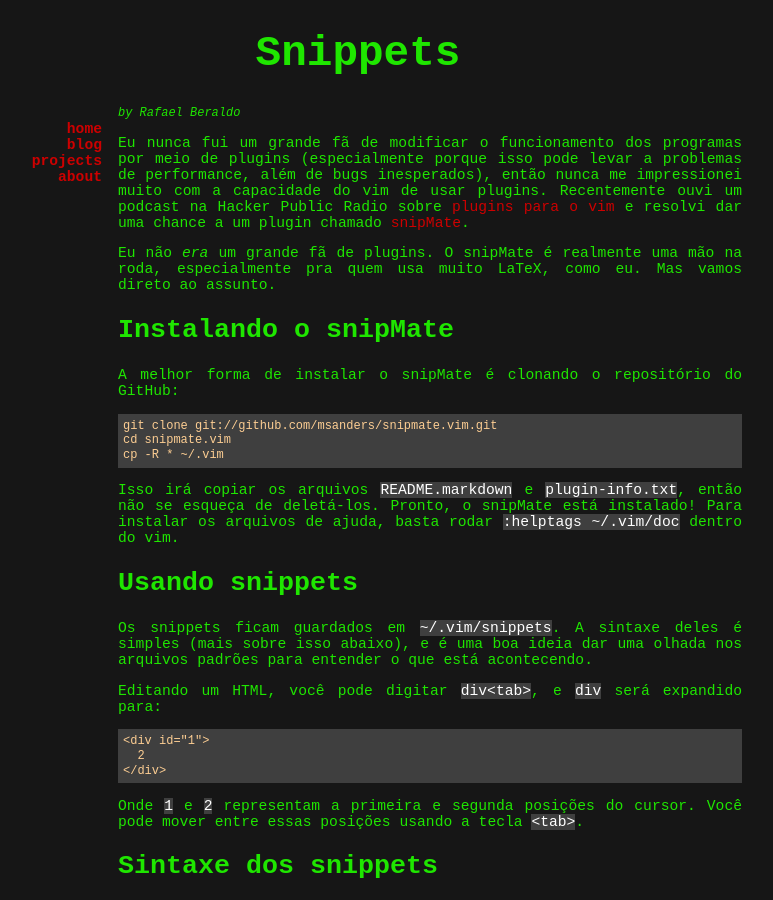
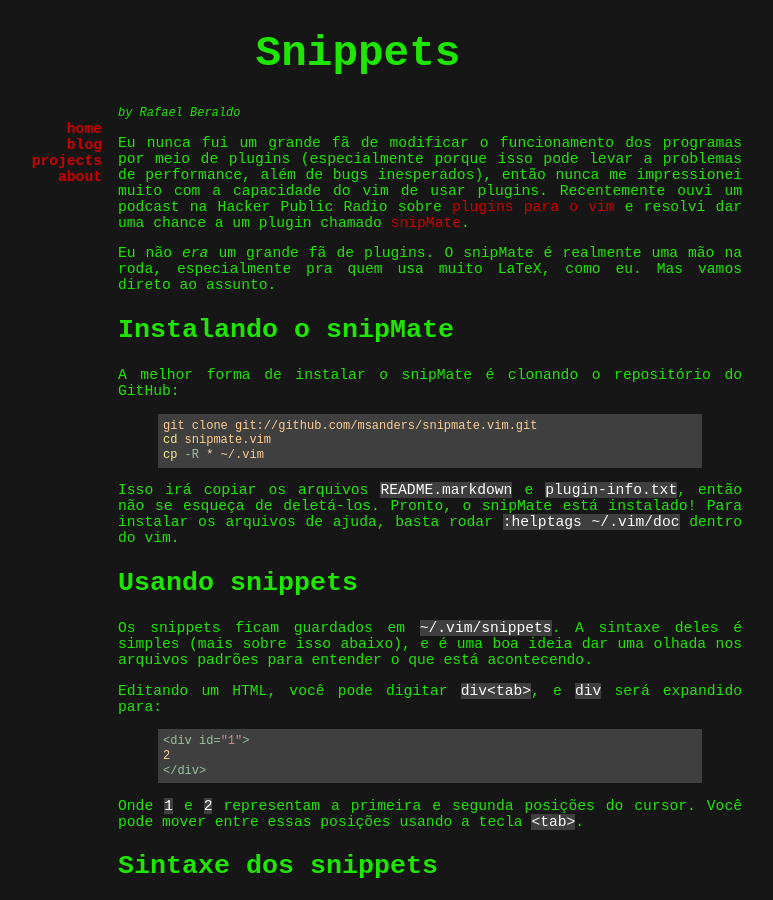
Before and after one commit to rberaldo/cabaladada, a Jekyll site: the page built from _posts/2012-10-14-snippets.markdown, in a window 1280 px wide and 900 px high. Shown: the whole window, without its empty margins (282-1055 px from the left). Built offline with Jekyll 4.4.1, drawn with Linux system fonts in a browser that asks for light colours; Markdown is read by kramdown in place of the engine named in the settings; comment, search, counter and statistics services are not loaded.

Commit message:
Modified post to look more like zenburn

```diff
--- a/_posts/2012-10-14-snippets.markdown
+++ b/_posts/2012-10-14-snippets.markdown
@@ -22,9 +22,11 @@ especialmente pra quem usa muito LaTeX, como eu. Mas vamos direto ao assunto.
 
 A melhor forma de instalar o snipMate é clonando o repositório do GitHub:
 
-    git clone git://github.com/msanders/snipmate.vim.git
-    cd snipmate.vim
-    cp -R * ~/.vim
+{% highlight bash %}
+git clone git://github.com/msanders/snipmate.vim.git
+cd snipmate.vim
+cp -R * ~/.vim
+{% endhighlight %}
 
 Isso irá copiar os arquivos `README.markdown` e `plugin-info.txt`, então não se
 esqueça de deletá-los. Pronto, o snipMate está instalado! Para instalar os
@@ -38,9 +40,11 @@ para entender o que está acontecendo.
 
 Editando um HTML, você pode digitar `div<tab>`, e `div` será expandido para:
 
-    <div id="1">
-      2
-    </div>
+{% highlight html %}
+<div id="1">
+2
+</div>
+{% endhighlight %}
 
 Onde `1` e `2` representam a primeira e segunda posições do cursor. Você pode
 mover entre essas posições usando a tecla `<tab>`.
```
